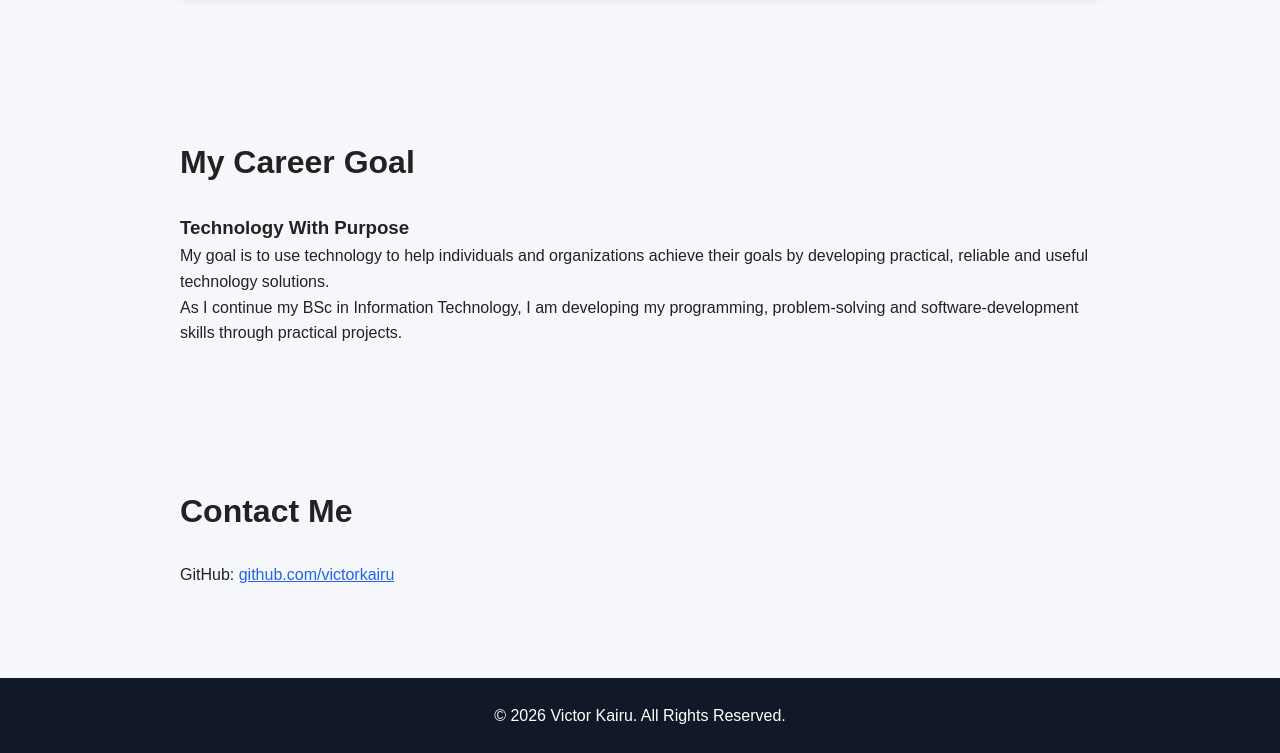
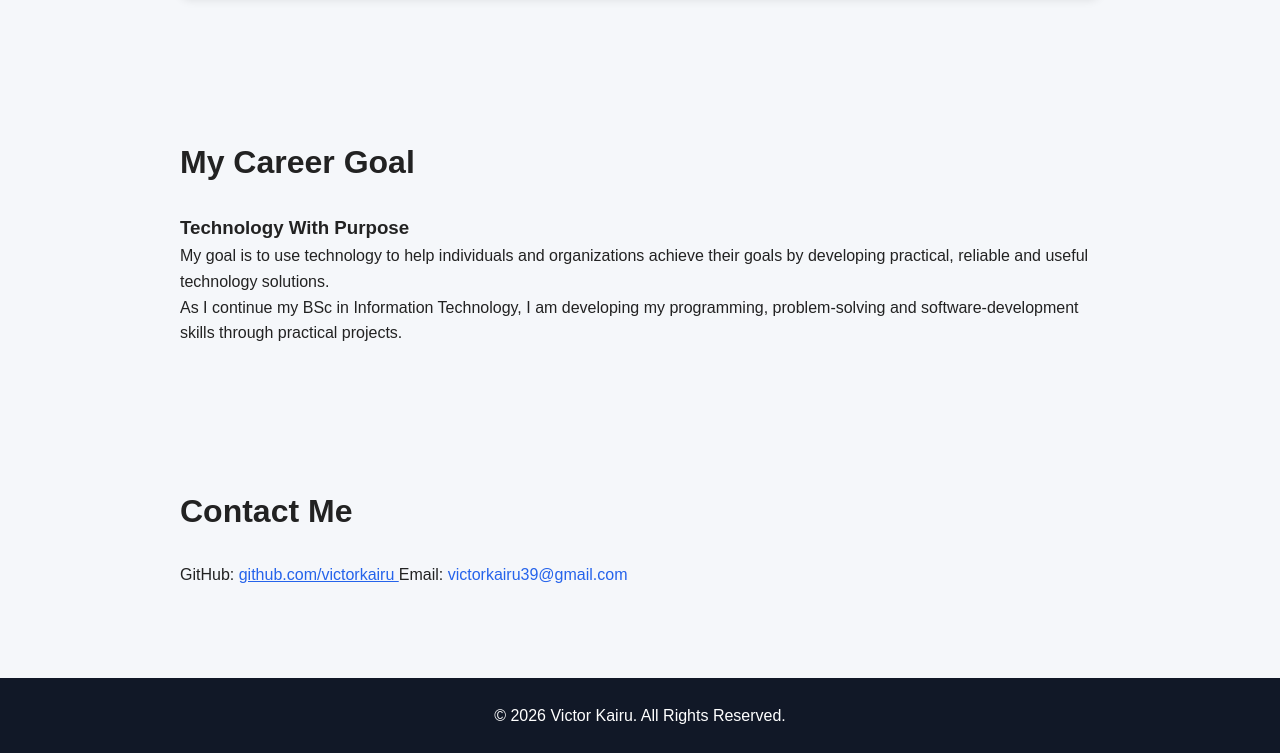
Before and after one commit to victorkairu/victor-kairu-portfolio, a plain HTML site: page index.html in a window 1280 px wide. Shown: the part 3074-3827 px from the top of the page. Drawn offline with Linux system fonts and the light colour scheme.

Commit message:
Add email contact information to index.html

```diff
--- a/index.html
+++ b/index.html
@@ -288,6 +288,8 @@
                 <a href="https://github.com/victorkairu">
                     github.com/victorkairu
                 </a>
+                Email:
+                <a>victorkairu39@gmail.com</a>
             </p>
 
         </section>
```
